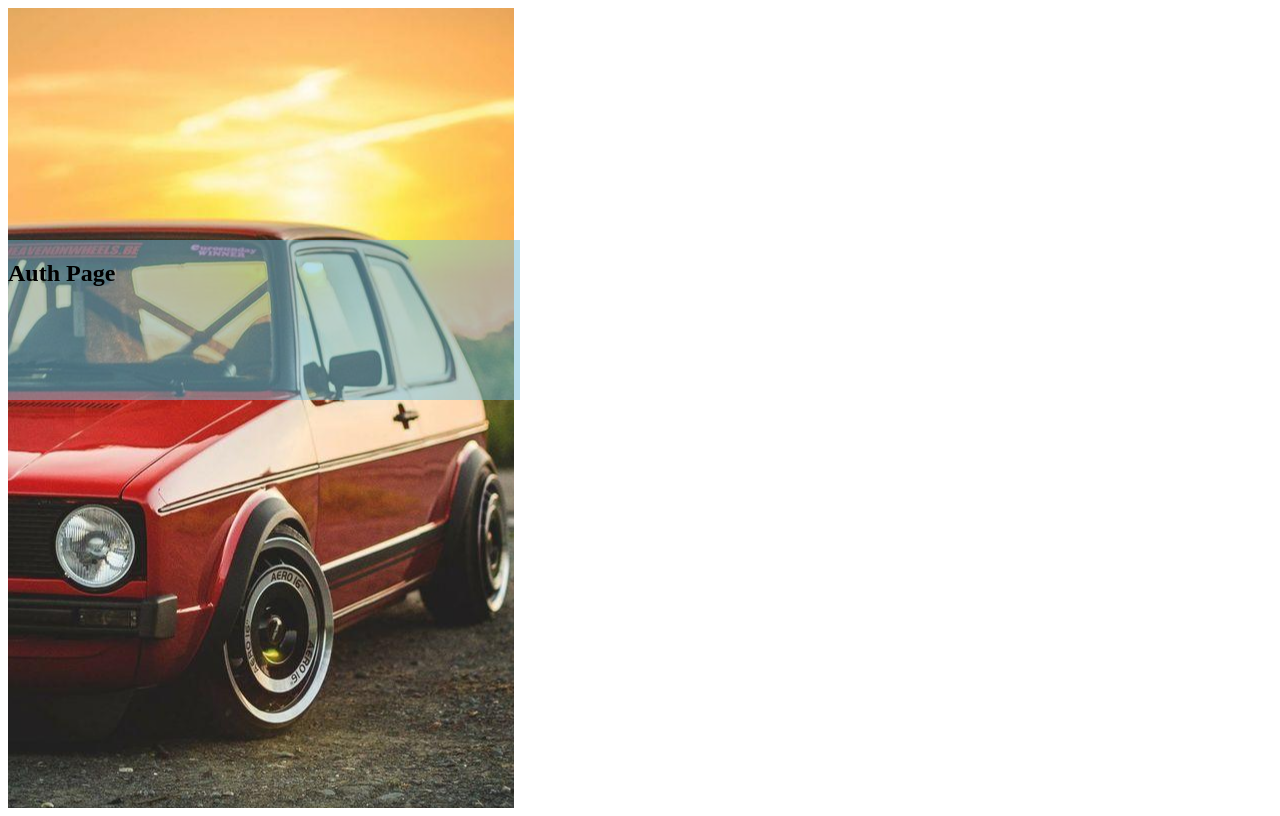
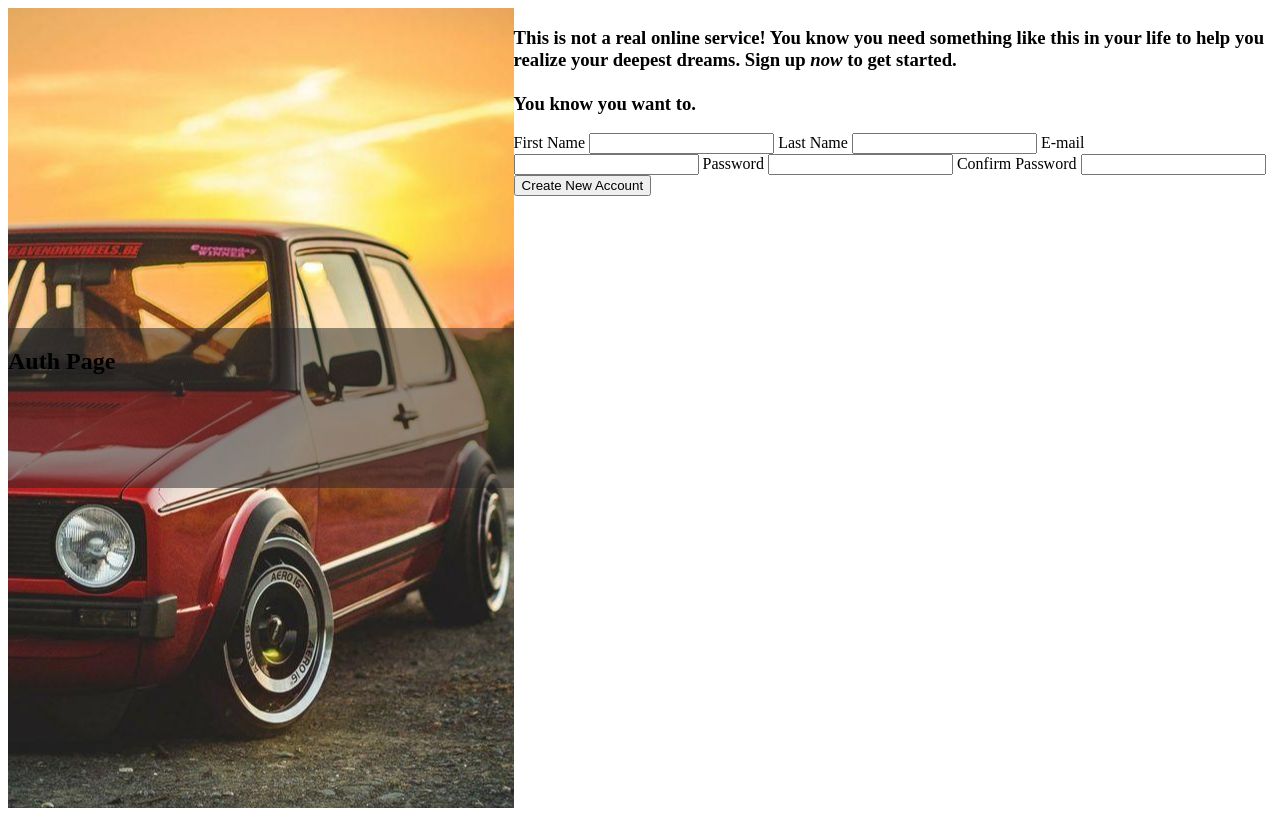
Before and after one commit to anthony-t-woo/op-auth-page, a plain HTML site: page index.html in a window 1280 px wide. Drawn offline with Linux system fonts and the light colour scheme.

Commit message:
add form

```diff
--- a/index.html
+++ b/index.html
@@ -14,7 +14,27 @@
                     <h1>Auth Page</h1>
                 </div>
             </section>
-            <section class="right-container"></section>
+            <section class="right-container">
+                <h3>
+                    This is not a real online service! You know you need
+                    something like this in your life to help you realize your
+                    deepest dreams. Sign up <em>now</em> to get started.
+                    <br /><br />You know you want to.
+                </h3>
+                <form>
+                    <label for="first-name">First Name</label>
+                    <input type="text" name="first-name" />
+                    <label for="last-name">Last Name</label>
+                    <input type="text" name="last-name" />
+                    <label for="email">E-mail</label>
+                    <input type="email" name="email" />
+                    <label for="password">Password</label>
+                    <input type="password" name="password" />
+                    <label for="confirm-password">Confirm Password</label>
+                    <input type="password" name="confirm-password" />
+                    <button>Create New Account</button>
+                </form>
+            </section>
         </main>
     </body>
 </html>
--- a/styles.css
+++ b/styles.css
@@ -1,5 +1,10 @@
+main {
+    display: flex;
+}
 .left-container {
-    width: 40%;
+    display: flex;
+    align-items: center;
+    width: 40vw;
     background-image: url(./assets/janetLaHaye-wallpapercave.jpg);
     background-repeat: no-repeat;
     background-position: center;
@@ -7,10 +12,11 @@
     height: 100vh;
 }
 
+.right-container {
+    width: 60vw;
+}
 .title-banner {
-    position: fixed;
-    top: 30%;
-    width: inherit;
+    width: 100%;
     height: 20%;
-    background-color: rgb(117 190 218 / 0.5); /* 50% transparent */
+    background-color: rgba(36, 37, 38, 0.5); /* 50% transparent */
 }
```
